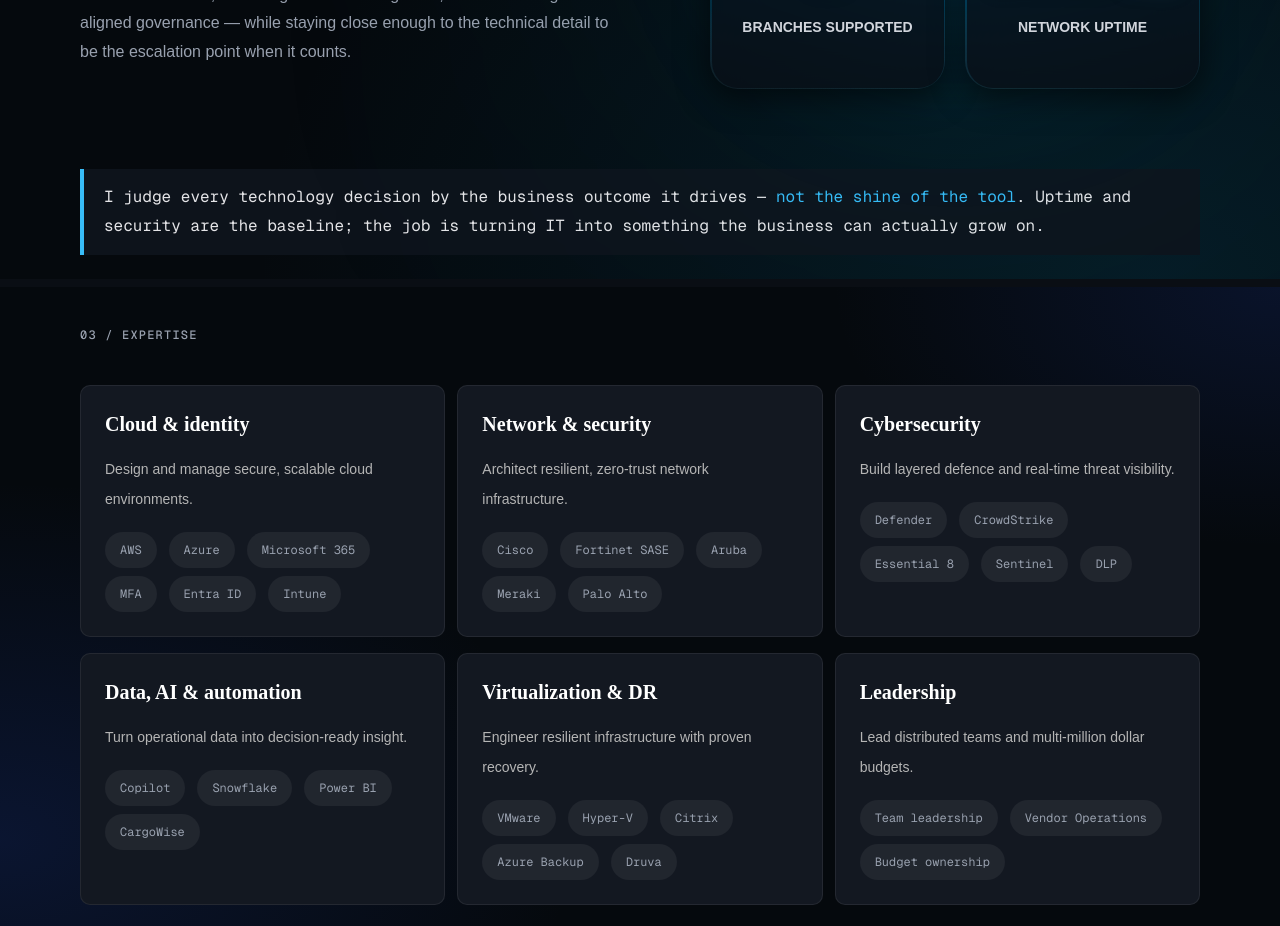
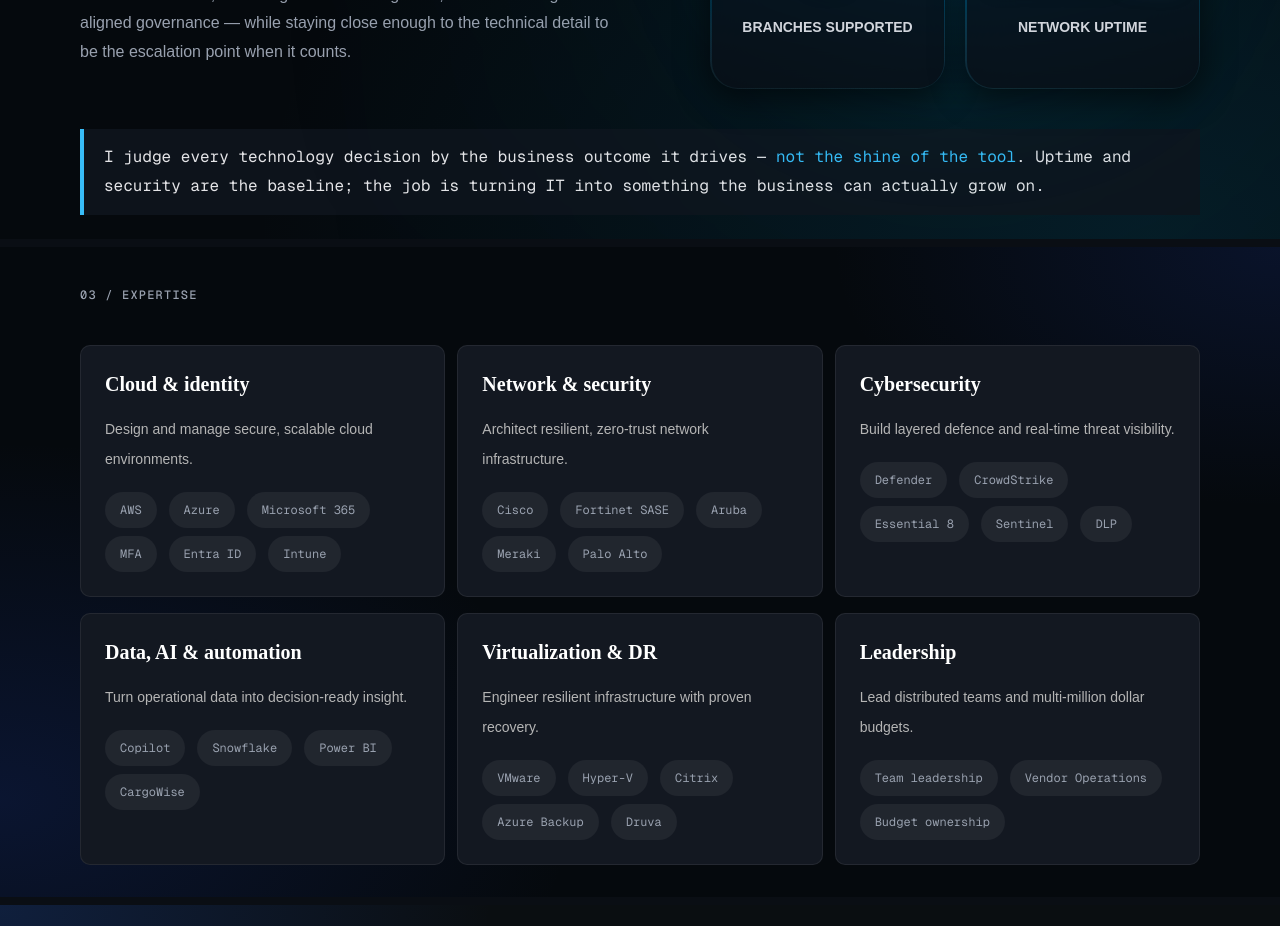
Before and after one commit to shihab-bhuiya/First-intern-Task, a Next.js app: page / in a window 1280 px wide. Shown: the part 1140-2066 px from the top of the page. Built offline with nearby package versions, Linux system fonts and the light colour scheme.

Commit message:
refactor: adjust margin in Quote callout for improved layout consistency

```diff
--- a/src/components/About.tsx
+++ b/src/components/About.tsx
@@ -142,7 +142,7 @@ export default function About() {
         </div>
 
         {/* Quote callout */}
-        <blockquote className="mt-20 border-l-4 border-[#38BDF8] bg-[#0D131B] px-5 py-3.5 font-mono text-base leading-[1.8] text-zinc-200">
+        <blockquote className="mt-10 border-l-4 border-[#38BDF8] bg-[#0D131B] px-5 py-3.5 font-mono text-base leading-[1.8] text-zinc-200">
           I judge every technology decision by the business outcome it drives —
           <span className="text-[#38BDF8]"> not the shine of the tool</span>.
           Uptime and security are the baseline; the job is turning IT into
```
